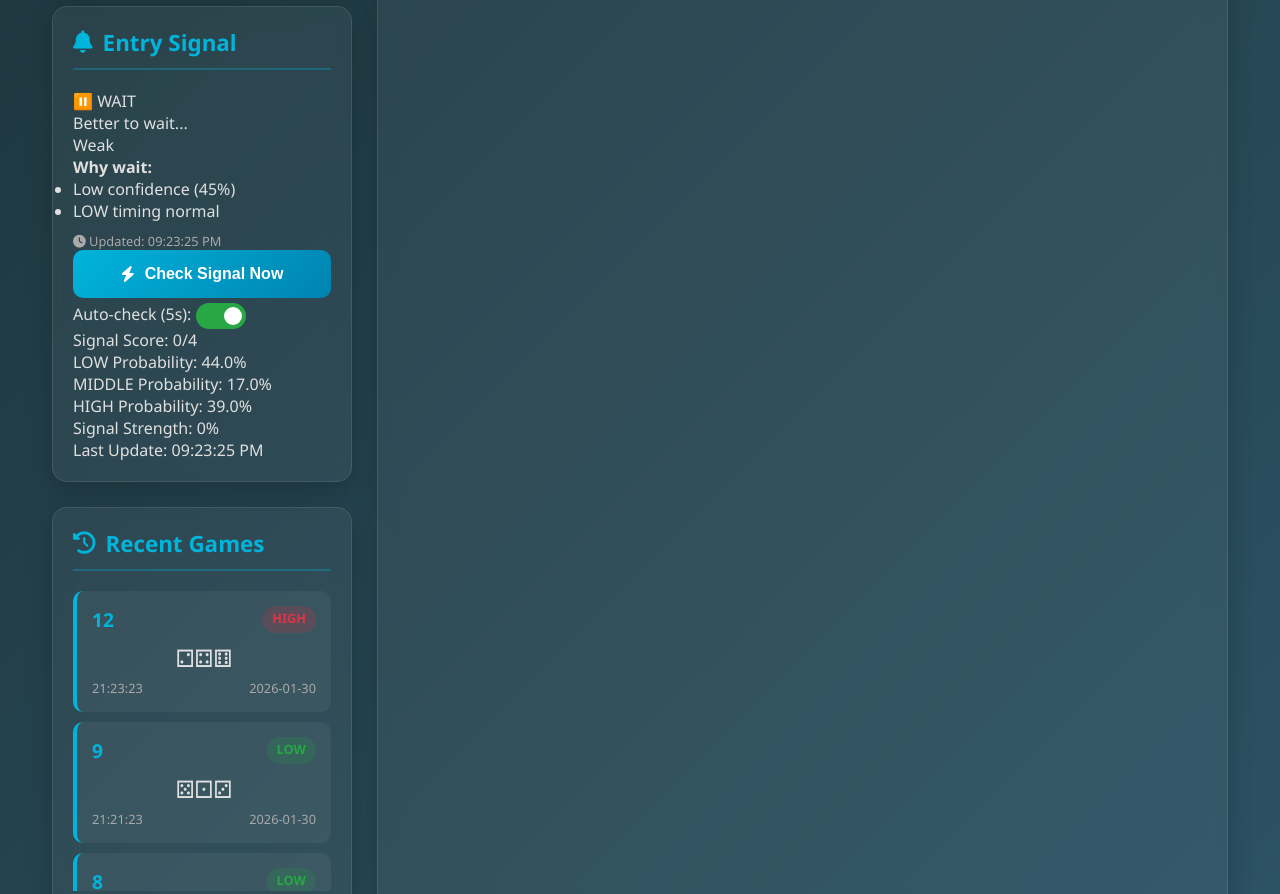
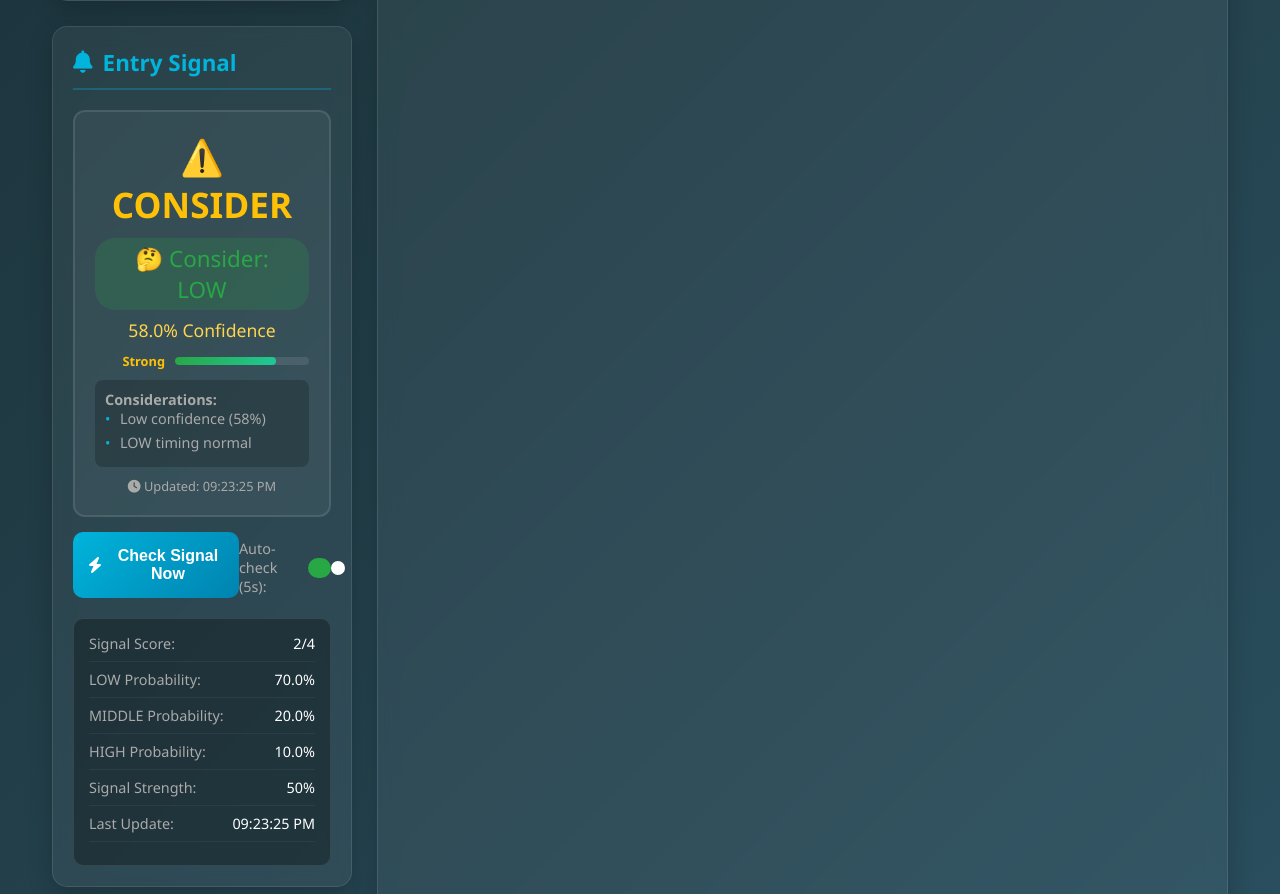
Before and after one commit to anikajahan1999dhaka-wq/Lightning-Dice-Real-time-AI-Prediction-System, a Flask app: page / in a window 1280 px wide. Shown: the part 1867-2761 px from the top of the page. Run offline with Flask 3, Linux system fonts and the light colour scheme.

Commit message:
Add styles for signal card and related elements

```diff
--- a/static/style.css
+++ b/static/style.css
@@ -1016,3 +1016,247 @@ input:checked + .slider:before {
         font-size: 0.9rem;
     }
 }
+/* Signal Card Styles */
+.signal-card {
+    background: rgba(255, 255, 255, 0.05);
+    padding: 20px;
+    border-radius: 12px;
+    margin-bottom: 15px;
+    text-align: center;
+    border: 2px solid rgba(255, 255, 255, 0.1);
+    transition: all 0.3s ease;
+    min-height: 120px;
+    display: flex;
+    flex-direction: column;
+    justify-content: center;
+    align-items: center;
+}
+
+.signal-card:hover {
+    border-color: #00b4db;
+    transform: translateY(-3px);
+}
+
+.signal-go {
+    color: #28a745;
+    animation: pulse 1.5s infinite;
+}
+
+.signal-consider {
+    color: #ffc107;
+}
+
+.signal-wait {
+    color: #6c757d;
+}
+
+.signal-action {
+    font-size: 2.2rem;
+    font-weight: bold;
+    margin-bottom: 10px;
+}
+
+.signal-prediction {
+    font-size: 1.4rem;
+    margin-bottom: 8px;
+    padding: 5px 15px;
+    border-radius: 20px;
+    display: inline-block;
+}
+
+.signal-prediction.low {
+    background: rgba(40, 167, 69, 0.2);
+    color: #28a745;
+}
+
+.signal-prediction.middle {
+    background: rgba(255, 193, 7, 0.2);
+    color: #ffc107;
+}
+
+.signal-prediction.high {
+    background: rgba(220, 53, 69, 0.2);
+    color: #dc3545;
+}
+
+.signal-confidence {
+    font-size: 1.1rem;
+    color: #ffd54f;
+    margin-bottom: 10px;
+}
+
+.signal-reasons {
+    font-size: 0.9rem;
+    color: #aaa;
+    text-align: left;
+    margin-top: 10px;
+    max-height: 100px;
+    overflow-y: auto;
+    padding: 10px;
+    background: rgba(0, 0, 0, 0.2);
+    border-radius: 8px;
+    width: 100%;
+}
+
+.signal-reasons ul {
+    list-style-type: none;
+    padding-left: 0;
+    margin: 0;
+}
+
+.signal-reasons li {
+    margin-bottom: 5px;
+    padding-left: 15px;
+    position: relative;
+}
+
+.signal-reasons li:before {
+    content: "•";
+    color: #00b4db;
+    position: absolute;
+    left: 0;
+}
+
+.signal-controls {
+    display: flex;
+    justify-content: space-between;
+    align-items: center;
+    margin-top: 10px;
+}
+
+.auto-refresh-small {
+    display: flex;
+    align-items: center;
+    gap: 8px;
+    font-size: 0.9rem;
+    color: #aaa;
+}
+
+.switch.small {
+    width: 40px;
+    height: 20px;
+}
+
+.slider.small {
+    height: 20px;
+}
+
+.slider.small:before {
+    height: 14px;
+    width: 14px;
+    left: 3px;
+    bottom: 3px;
+}
+
+input:checked + .slider.small:before {
+    transform: translateX(20px);
+}
+
+.signal-strength {
+    display: flex;
+    align-items: center;
+    gap: 10px;
+    margin: 10px 0;
+    width: 100%;
+}
+
+.strength-bar {
+    flex-grow: 1;
+    height: 8px;
+    background: rgba(255, 255, 255, 0.1);
+    border-radius: 4px;
+    overflow: hidden;
+}
+
+.strength-fill {
+    height: 100%;
+    border-radius: 4px;
+    transition: width 0.5s ease;
+}
+
+.strength-fill.weak {
+    background: linear-gradient(135deg, #dc3545 0%, #e83e8c 100%);
+    width: 25%;
+}
+
+.strength-fill.moderate {
+    background: linear-gradient(135deg, #ffc107 0%, #ffd54f 100%);
+    width: 50%;
+}
+
+.strength-fill.strong {
+    background: linear-gradient(135deg, #28a745 0%, #20c997 100%);
+    width: 75%;
+}
+
+.strength-fill.very-strong {
+    background: linear-gradient(135deg, #00b4db 0%, #0083b0 100%);
+    width: 100%;
+}
+
+.strength-text {
+    font-size: 0.8rem;
+    font-weight: bold;
+    min-width: 70px;
+    text-align: right;
+}
+
+.risk-badge {
+    display: inline-block;
+    padding: 3px 10px;
+    border-radius: 15px;
+    font-size: 0.8rem;
+    font-weight: bold;
+    margin: 5px;
+}
+
+.risk-low {
+    background: rgba(40, 167, 69, 0.2);
+    color: #28a745;
+    border: 1px solid rgba(40, 167, 69, 0.3);
+}
+
+.risk-medium {
+    background: rgba(255, 193, 7, 0.2);
+    color: #ffc107;
+    border: 1px solid rgba(255, 193, 7, 0.3);
+}
+
+.risk-high {
+    background: rgba(220, 53, 69, 0.2);
+    color: #dc3545;
+    border: 1px solid rgba(220, 53, 69, 0.3);
+}
+
+@keyframes pulse {
+    0% { transform: scale(1); opacity: 1; }
+    50% { transform: scale(1.05); opacity: 0.8; }
+    100% { transform: scale(1); opacity: 1; }
+}
+
+.signal-details {
+    background: rgba(0, 0, 0, 0.3);
+    padding: 15px;
+    border-radius: 10px;
+    margin-top: 15px;
+    border: 1px solid rgba(255, 255, 255, 0.1);
+}
+
+.detail-row {
+    display: flex;
+    justify-content: space-between;
+    margin-bottom: 8px;
+    padding-bottom: 8px;
+    border-bottom: 1px solid rgba(255, 255, 255, 0.05);
+}
+
+.detail-label {
+    color: #aaa;
+    font-size: 0.9rem;
+}
+
+.detail-value {
+    color: #fff;
+    font-weight: 500;
+    font-size: 0.9rem;
+}
```
